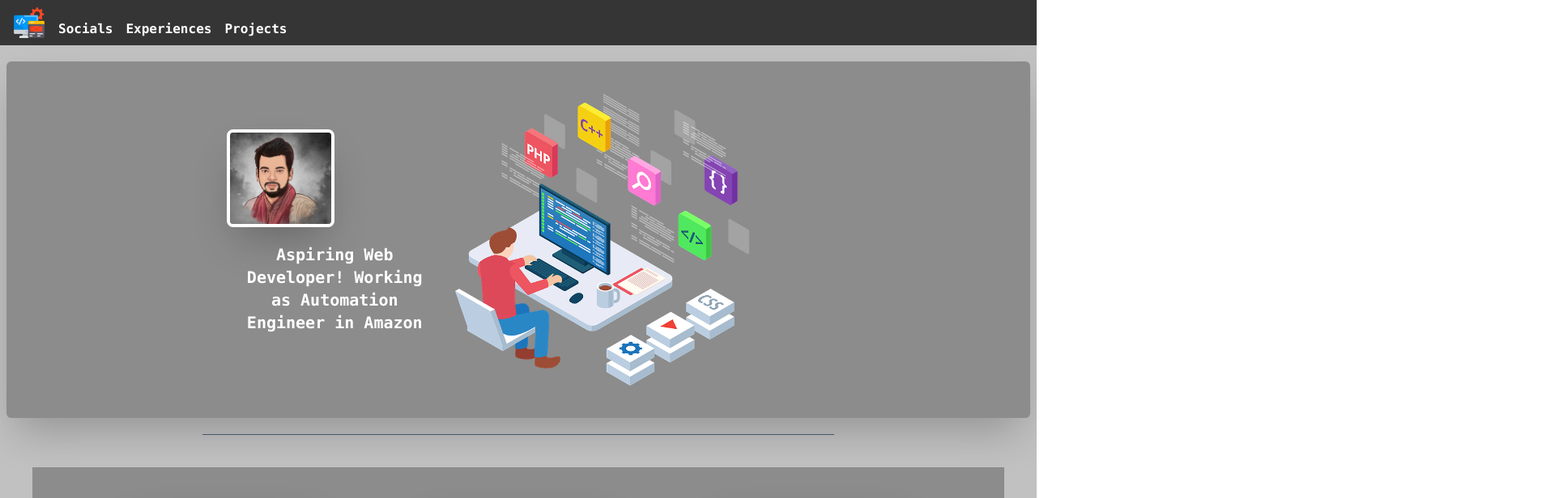
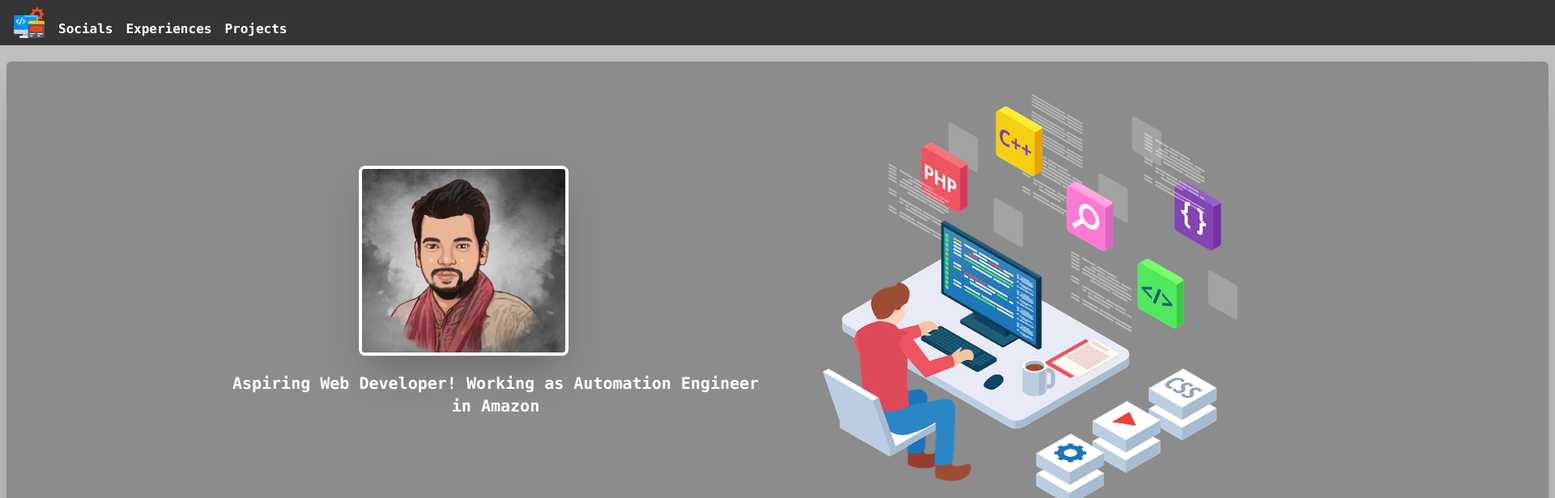
Before and after one commit to sahebawp/MyFolio_ReactJS, a React (Create React App) app: page / in a window 1280 px wide. Shown: the top 616 px of the page at 81% size, 1920 px wide, since content can reach past the window. Built offline with nearby package versions, Linux system fonts and the light colour scheme.

Commit message:
Update App.js
adjusted height and width

```diff
--- a/src/App.js
+++ b/src/App.js
@@ -6,7 +6,7 @@ import './App.css';
 function App() {
   return (
     <div className="App">
-        <div class="Container h-full w-full bg-[#C1C1C1] justify-center">
+        <div class="Container h-full w-[1920px] bg-[#C1C1C1] justify-center">
         <nav class="bg-[#353535] text-white py-2 flex items-center">
             <ul class="nav-links flex flex-row px-4 justify-end space-x-4 items-end max-h-[100%]]">
 
@@ -28,7 +28,7 @@ function App() {
             <span>
                 <img class="SideImage  h-[60%] w-[80%]" data-te-lazy-load-init data-te-lazy-delay="1500" src="./images/side_image_new2.webp" alt="" />
             </span>
-            <span class="mx-4 w-1/2 flex justify-center flex-col items-center">
+            <span class="w-1/2 flex justify-center flex-col items-center">
                 <div class=" place-self-end ">
                     <img class="h-1/2 w-1/2 border-solid border-4 border-white rounded-lg shadow-2xl " data-te-lazy-load-init data-te-lazy-delay="1500" src='./images/Profile_image.jpeg'>
                     </img>
```
